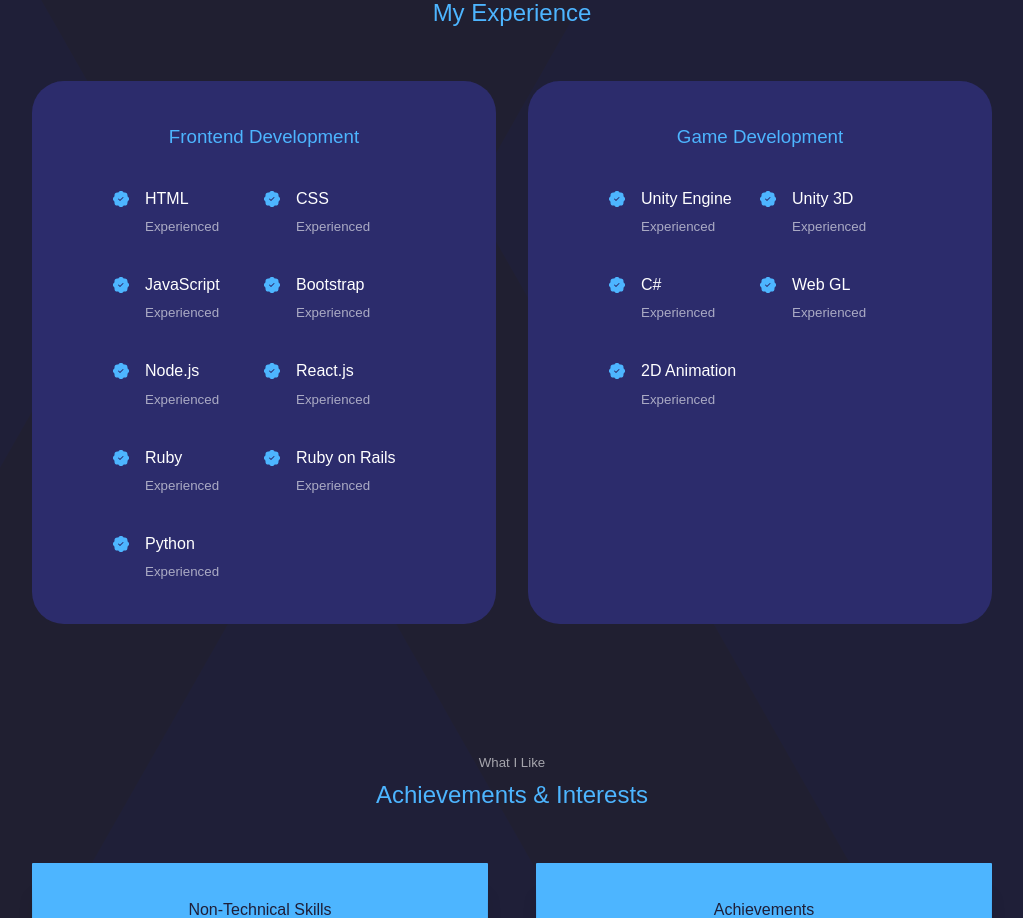
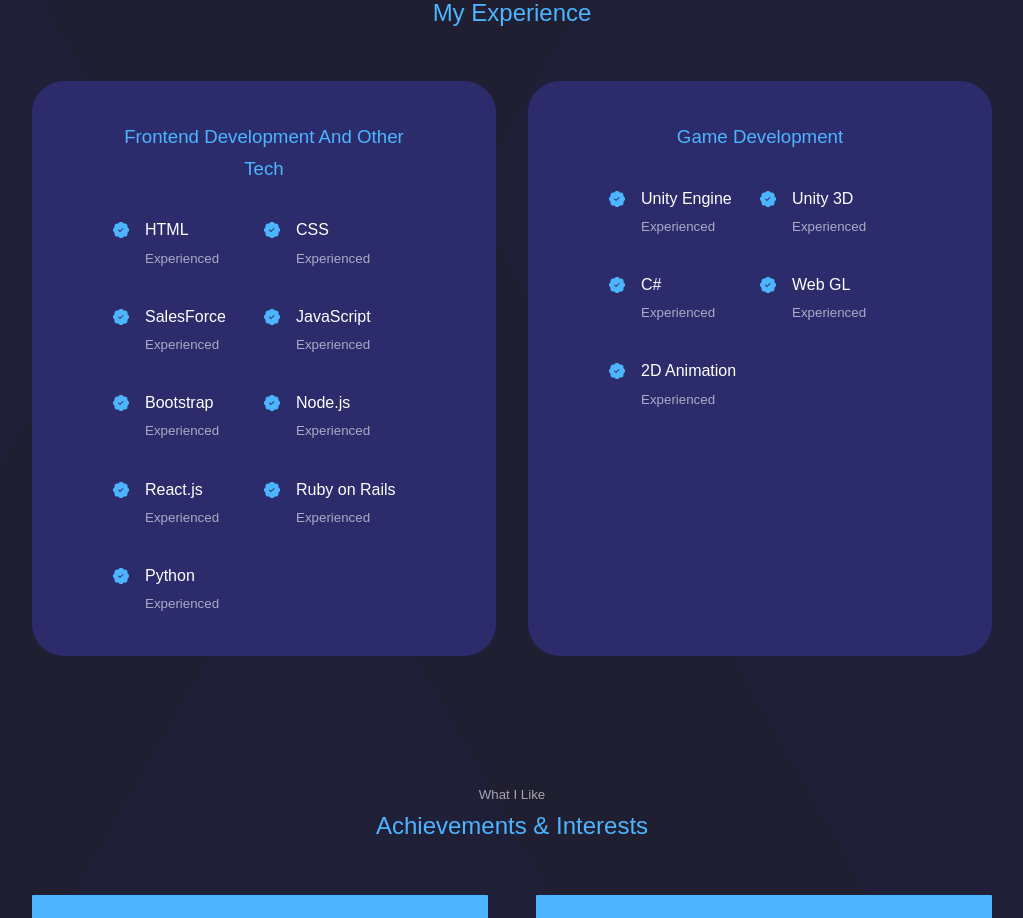
Before and after one commit to dhairyajain571/portfolio-app, a React (Create React App) app: page / in a window 1280 px wide. Shown: the part 1680-2598 px from the top of the page, without its empty margins (128-1151 px from the left). Built offline with nearby package versions, Linux system fonts and the light colour scheme.

Commit message:
salesforce

```diff
--- a/src/components/experience/Experience.jsx
+++ b/src/components/experience/Experience.jsx
@@ -10,7 +10,7 @@
 
       <div className="container experience__container">
         <div className="experience__frontend">
-           <h3>Frontend Development</h3>
+           <h3>Frontend Development And Other Tech</h3>
            <div className="experience__content">
             <article className='experience__details'>
                <BsPatchCheckFill className="experience__details-icon"/>
@@ -23,6 +23,13 @@
                <BsPatchCheckFill className="experience__details-icon"/>
                <div>
                <h4>CSS</h4>
+               <small className='text-light'>Experienced</small>
+               </div>
+            </article>
+            <article className='experience__details'>
+               <BsPatchCheckFill className="experience__details-icon"/>
+               <div>
+               <h4>SalesForce</h4>
                <small className='text-light'>Experienced</small>
                </div>
             </article>
@@ -51,13 +58,6 @@
                <BsPatchCheckFill className="experience__details-icon"/>
                <div>
                <h4>React.js</h4>
-               <small className='text-light'>Experienced</small>
-               </div>
-            </article>
-            <article className='experience__details'>
-               <BsPatchCheckFill className="experience__details-icon"/>
-               <div>
-               <h4>Ruby</h4>
                <small className='text-light'>Experienced</small>
                </div>
             </article>
```
